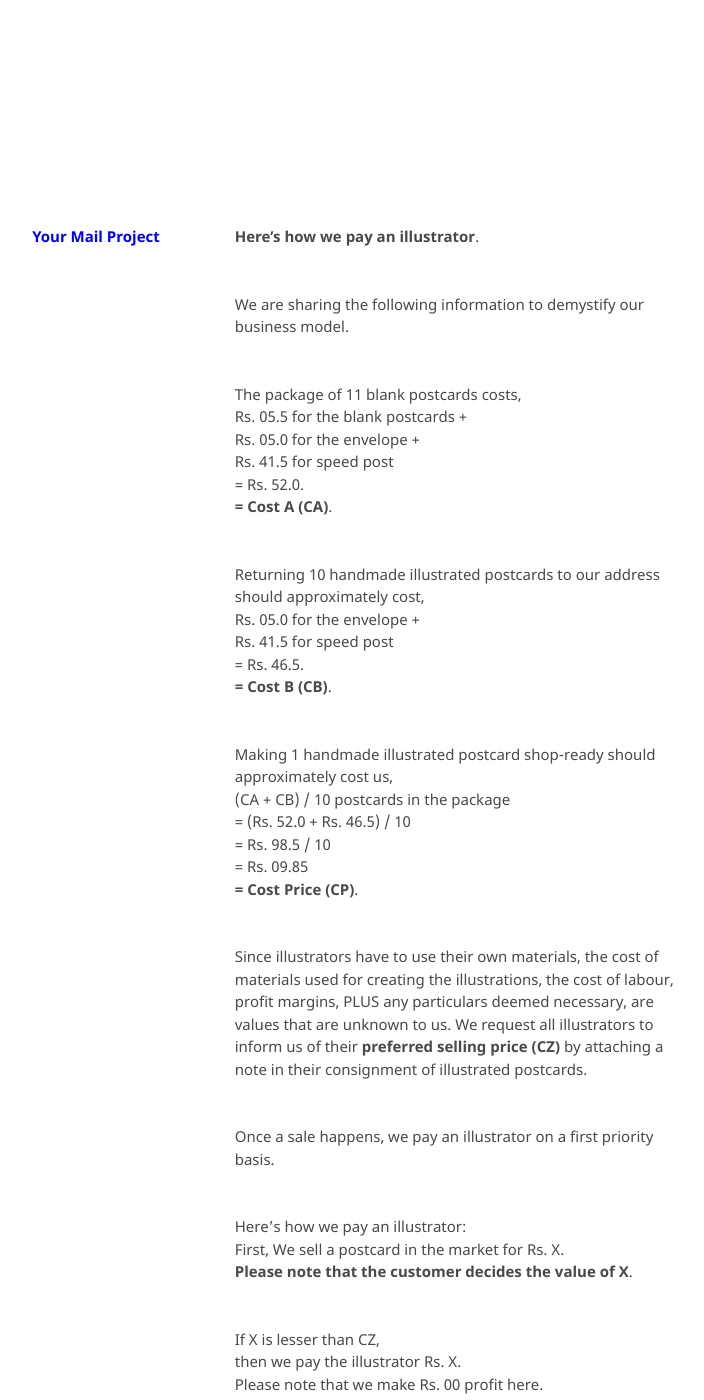
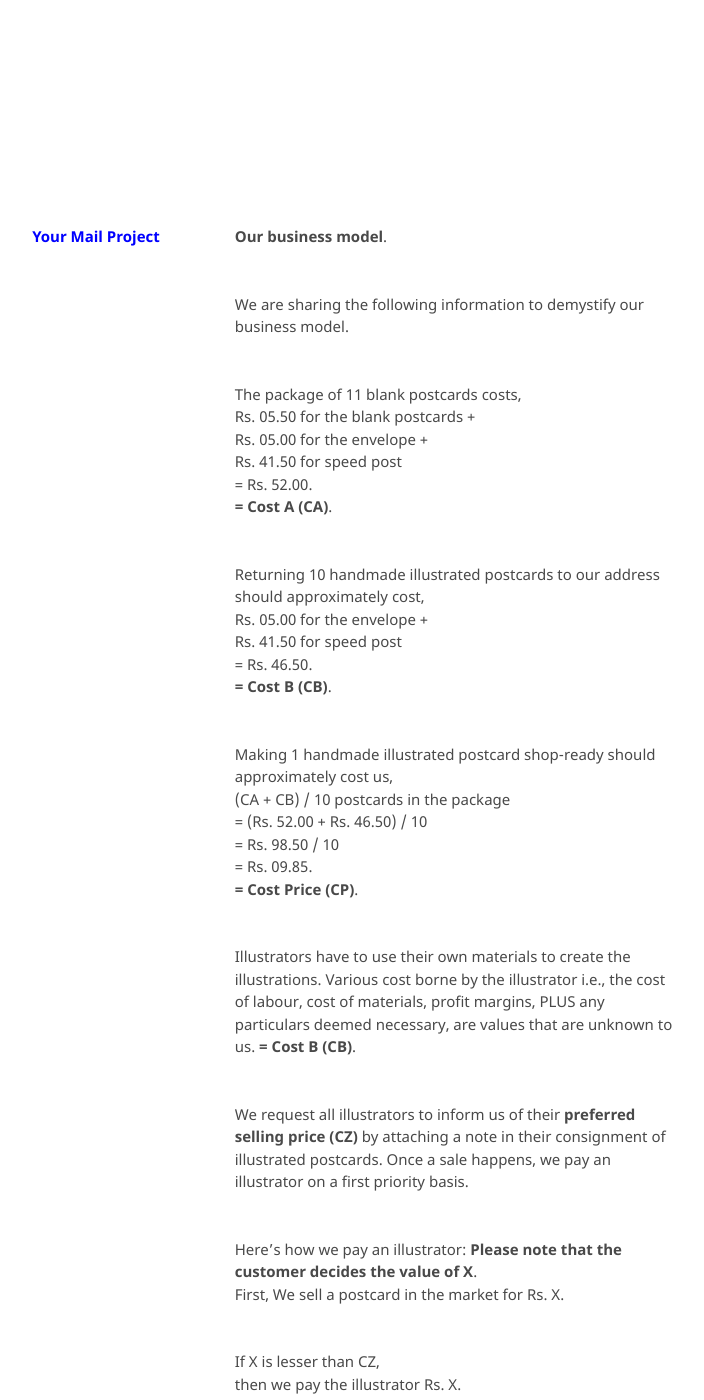
Before and after one commit to kvshvlin/yourmailproject, a Jekyll site: the page built from pages/ourbusinessmodel.md, in a window 1280 px wide and 1400 px high. Shown: the whole window, without its empty margins (377-1081 px from the left). Built offline with Jekyll 4.4.1, drawn with Linux system fonts in a browser that asks for light colours; our own code applies the rules of GitHub Pages for plain Markdown files.

Commit message:
Update ourbusinessmodel.md

```diff
--- a/pages/ourbusinessmodel.md
+++ b/pages/ourbusinessmodel.md
@@ -1,34 +1,36 @@
-**Here's how we pay an illustrator**.
+**Our business model**.
 
 We are sharing the following information to demystify our business model.
 
 The package of 11 blank postcards costs,
-Rs. 05.5 for the blank postcards +
-Rs. 05.0 for the envelope +
-Rs. 41.5 for speed post
-= Rs. 52.0.
+Rs. 05.50 for the blank postcards +
+Rs. 05.00 for the envelope +
+Rs. 41.50 for speed post
+= Rs. 52.00.
 **= Cost A (CA)**.
 
 Returning 10 handmade illustrated postcards to our address should approximately cost,
-Rs. 05.0 for the envelope +
-Rs. 41.5 for speed post
-= Rs. 46.5.
+Rs. 05.00 for the envelope +
+Rs. 41.50 for speed post
+= Rs. 46.50.
 **= Cost B (CB)**.
 
 Making 1 handmade illustrated postcard shop-ready should approximately cost us,
 (CA + CB) / 10 postcards in the package
-= (Rs. 52.0 + Rs. 46.5) / 10
-= Rs. 98.5 / 10
-= Rs. 09.85
+= (Rs. 52.00 + Rs. 46.50) / 10
+= Rs. 98.50 / 10
+= Rs. 09.85.
 **= Cost Price (CP)**.
 
-Since illustrators have to use their own materials, the cost of materials used for creating the illustrations, the cost of labour, profit margins, PLUS any particulars deemed necessary, are values that are unknown to us. We request all illustrators to inform us of their **preferred selling price (CZ)** by attaching a note in their consignment of illustrated postcards.
+Illustrators have to use their own materials to create the illustrations. Various cost borne by the illustrator i.e., the cost of labour, cost of materials, profit margins, PLUS any particulars deemed necessary, are values that are unknown to us.
+**= Cost B (CB)**.
 
-Once a sale happens, we pay an illustrator on a first priority basis.
+
+We request all illustrators to inform us of their **preferred selling price (CZ)** by attaching a note in their consignment of illustrated postcards. Once a sale happens, we pay an illustrator on a first priority basis.
 
 Here's how we pay an illustrator:
+**Please note that the customer decides the value of X**.
 First, We sell a postcard in the market for Rs. X.
-**Please note that the customer decides the value of X**.
 
 If X is lesser than CZ,
 then we pay the illustrator Rs. X.
```
